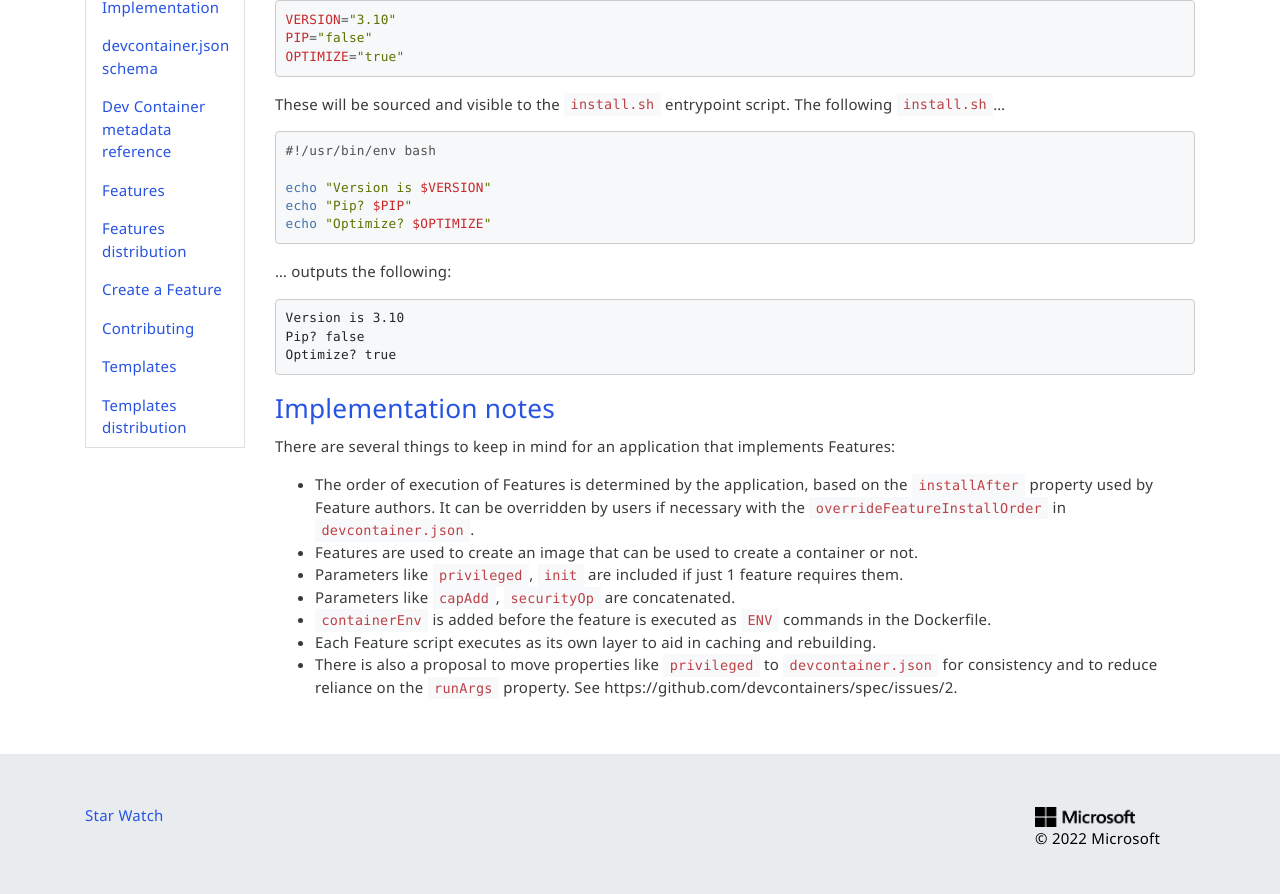
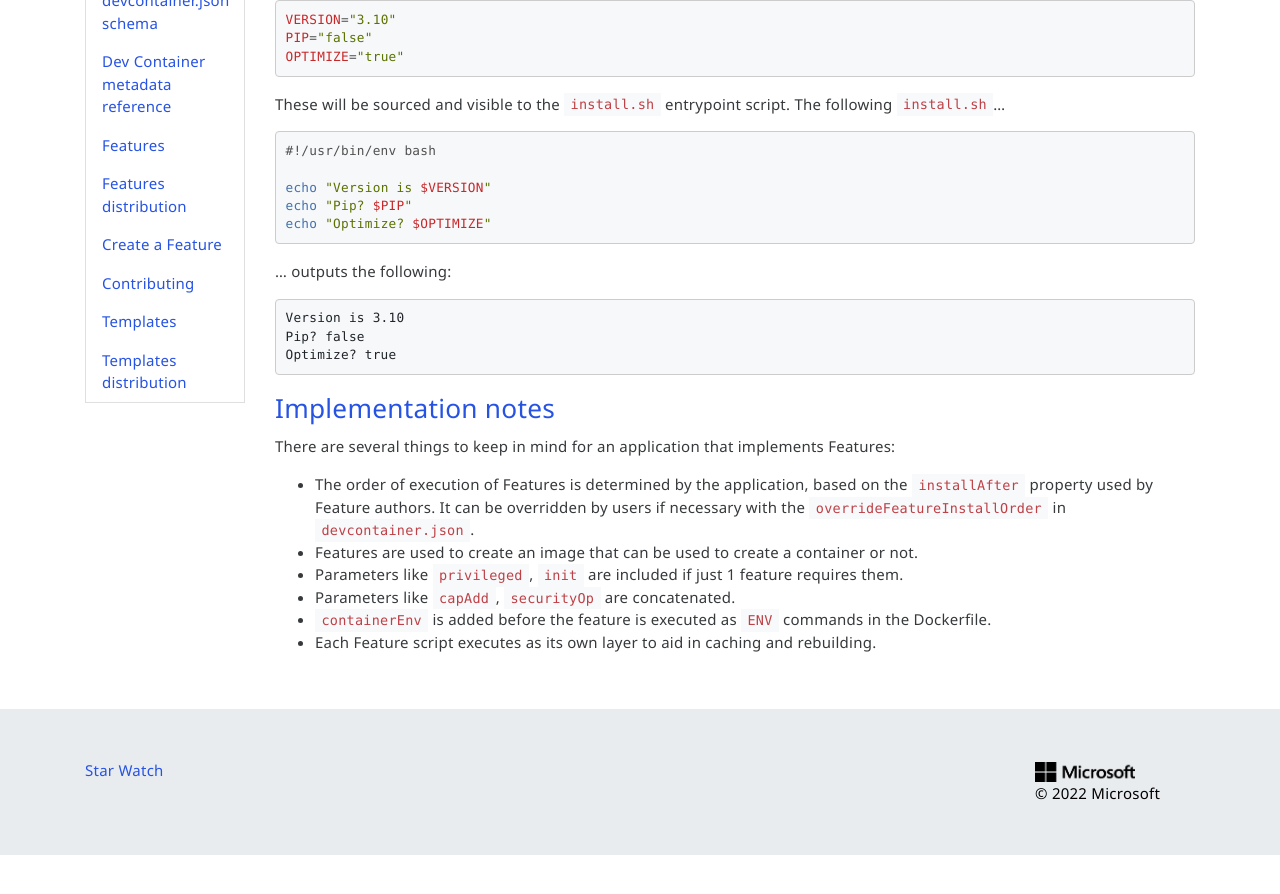
Before and after one commit to devcontainers/devcontainers.github.io, a Jekyll site: the page built from _implementors/features.md, in a window 1280 px wide and 900 px high, scrolled down 9097 px. Shown: the top 894 px of the window. Built offline with Jekyll 4.4.1, drawn with Linux system fonts in a browser that asks for light colours; nearby versions of some CDN libraries; comment, search, counter and statistics services are not loaded; after the commit the page ends 9952 px from its top, so only the background shows below that.

Commit message:
Update features.md

```diff
--- a/_implementors/features.md
+++ b/_implementors/features.md
@@ -373,4 +373,3 @@
 - Parameters like `capAdd`, `securityOp`  are concatenated.
 - `containerEnv` is added before the feature is executed as `ENV` commands in the Dockerfile.
 - Each Feature script executes as its own layer to aid in caching and rebuilding.
-- There is also a proposal to move properties like `privileged` to `devcontainer.json` for consistency and to reduce reliance on the `runArgs` property. See https://github.com/devcontainers/spec/issues/2.
```
